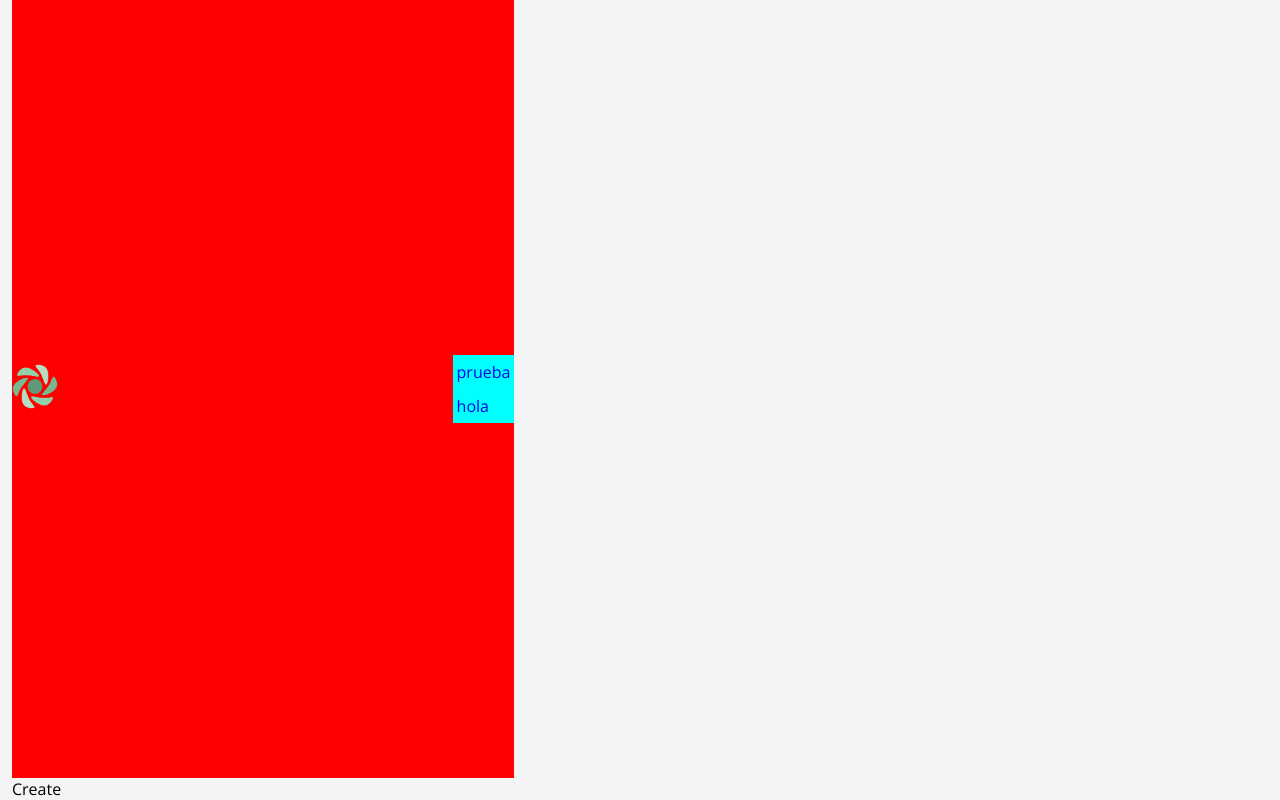
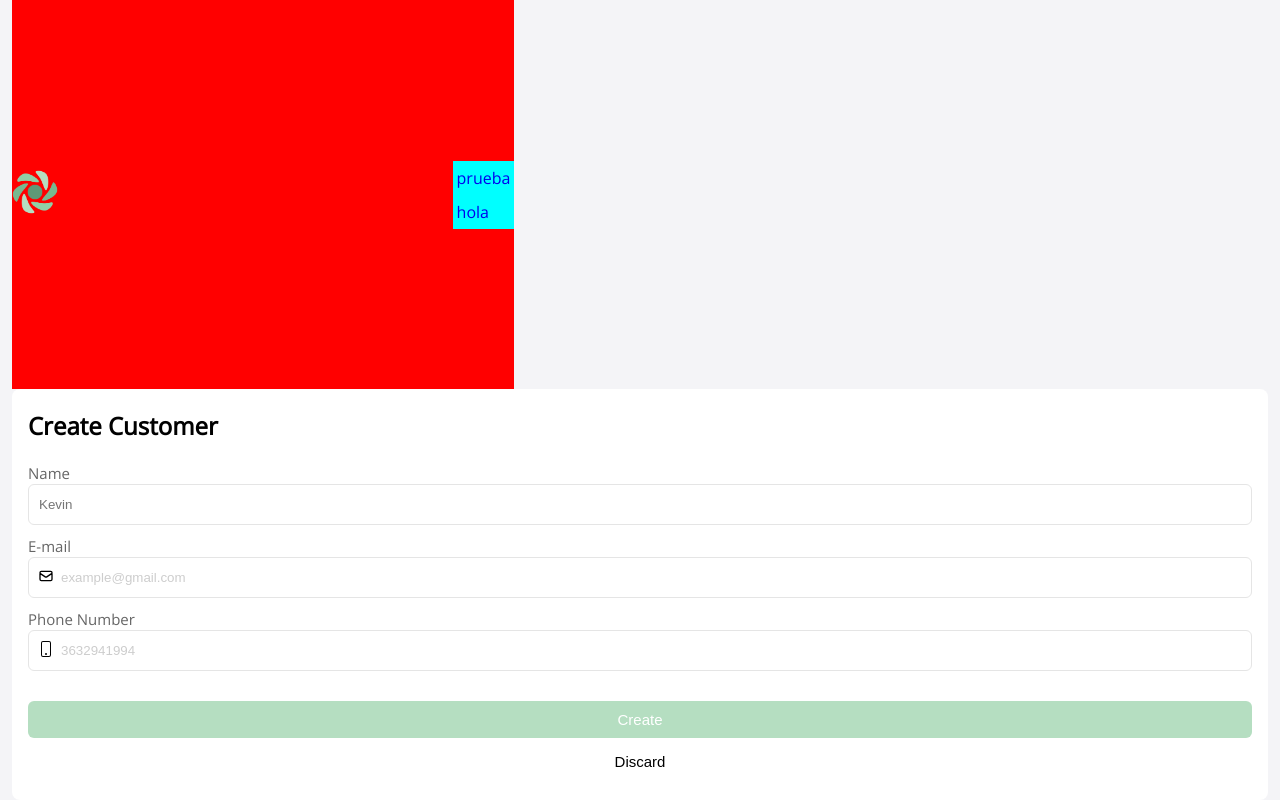
Before and after one commit to AvilaKevin/CrudMernStack, a React (Create React App) app in the folder crud-ui/: page /Create in a window 1280 px wide. Built offline with nearby package versions, Linux system fonts and the light colour scheme.

Commit message:
create.css create.jsx  completed

```diff
--- a/crud-ui/src/css/componentsCss/Sidebar.module.css
+++ b/crud-ui/src/css/componentsCss/Sidebar.module.css
@@ -25,7 +25,8 @@
     flex-direction: column;
     justify-content: center;
     align-items: center;
-    background-color: pink;
+    background-color: #f4f4f7;
+    z-index: 9;
 }
 
 li {
--- a/crud-ui/src/css/pagesCss/Create.module.css
+++ b/crud-ui/src/css/pagesCss/Create.module.css
@@ -0,0 +1,88 @@
+.Container {
+    display: flex;
+    width: 100%;
+    height: 100%;
+    align-items: center;
+}
+
+.FormContainer {
+    display: flex;
+    flex-direction: column;
+    width: 100%;
+    background-color: white;
+    padding: 20px 16px;
+    border-radius: 8px;
+}
+
+.h1 {
+    font-size: 24px;
+    font-weight: bolder;
+    margin-bottom: 20px;
+}
+
+.Label {
+    color: #666666;
+    font-weight: 500;
+    font-size: 15px;
+}
+
+.Form i {
+    position: absolute;
+    z-index: 2;
+}
+
+.icon {
+    padding: 10px;
+    min-width: 40px;
+}
+
+.InputWhitoutIcon,
+.Input {
+    display: flex;
+    width: 100%;
+    height: 10%;
+    background-color: white;
+    border: solid 1px #e5e5e5;
+    border-radius: 6px;
+    align-items: center;
+    margin-bottom: 10px;
+    padding: 12px 20px 12px 32px;
+}
+
+.InputWhitoutIcon {
+    padding: 12px 20px 12px 10px;
+}
+
+.InputWhitoutIcon:focus,
+.Input:focus {
+    outline: 2px solid #b5dec1;
+}
+
+.Input::placeholder {
+    color: #cdcdcd;
+}
+
+.DiscardButton,
+.CreateButton {
+    width: 100%;
+    font-size: 15px;
+    background: #b5dec1;
+    border-radius: 6px;
+    color: #ffffff;
+    padding: 10px 20px 10px 20px;
+    text-decoration: none;
+    border: none;
+    margin-top: 20px;
+}
+
+.DiscardButton {
+    margin-top: 5px;
+    background: inherit;
+    color: inherit;
+}
+
+.DiscardButton:focus,
+.CreateButton:focus {
+    box-shadow: 0px 0px 10px 2px rgba(0, 0, 0, 0.2);
+    outline: none;
+}
--- a/crud-ui/src/pages/Create.jsx
+++ b/crud-ui/src/pages/Create.jsx
@@ -1,9 +1,51 @@
-import React from 'react'
+import React from 'react';
+import Styles from '../css/pagesCss/Create.module.css';
+import { BsPhone } from 'react-icons/bs';
+import { HiOutlineMail } from 'react-icons/hi';
+
 
 function Create() {
     return (
-        <div>Create</div>
+        <div className={Styles.Container}>
+
+            <div className={Styles.FormContainer}>
+
+                <h1 className={Styles.h1}>Create Customer</h1>
+
+                <form className={Styles.Form}>
+
+                    <label for="name" className={Styles.Label}>Name</label>
+                    <input type="text" id="name" name="name" placeholder='Kevin' className={Styles.InputWhitoutIcon} />
+
+                    <label for="email" className={Styles.Label}>E-mail</label>
+                    <div>
+                        <i className={Styles.icon}>
+                            <HiOutlineMail />
+                        </i>
+                        <input type="email" id="email" name="email" placeholder='example@gmail.com' className={Styles.Input} />
+                    </div>
+
+                    <label for="phone" className={Styles.Label}>Phone Number</label>
+                    <div>
+                        <i className={Styles.icon}>
+                            <BsPhone />
+                        </i>
+                        <input type="tel" id="phone" name="phone" placeholder='3632941994' class={Styles.Input} />
+                    </div>
+
+                    <button className={Styles.CreateButton}>
+                        Create
+                    </button>
+                    <button className={Styles.DiscardButton} >
+                        Discard
+                    </button>
+
+                </form>
+
+            </div>
+
+        </div>
     )
-}
+};
 
-export default Create
+export default Create;
```
